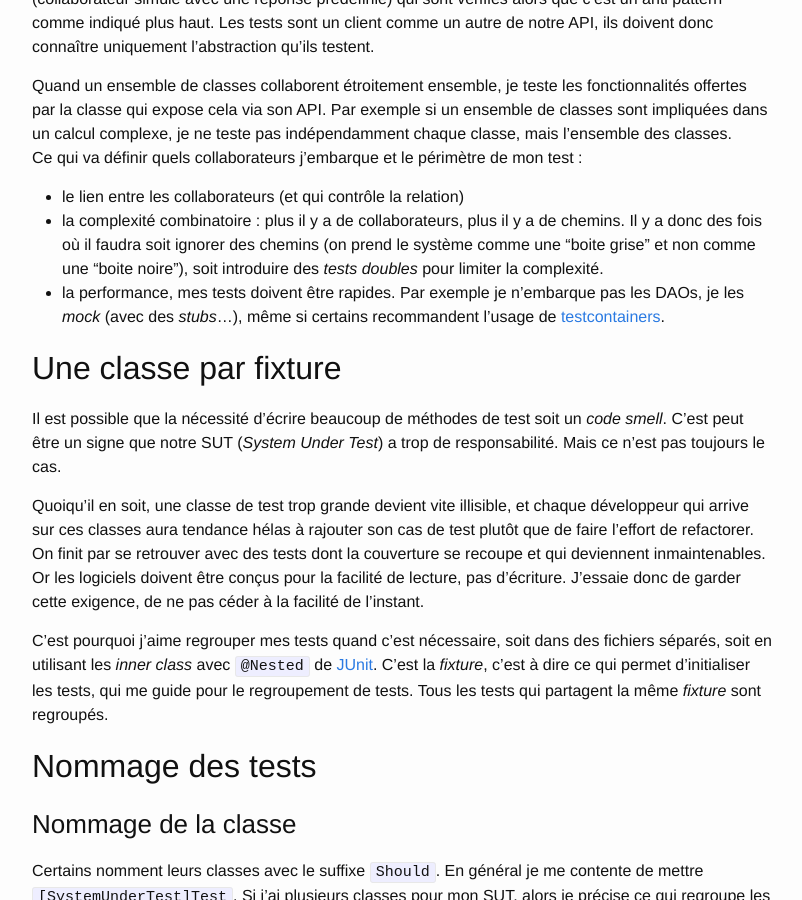
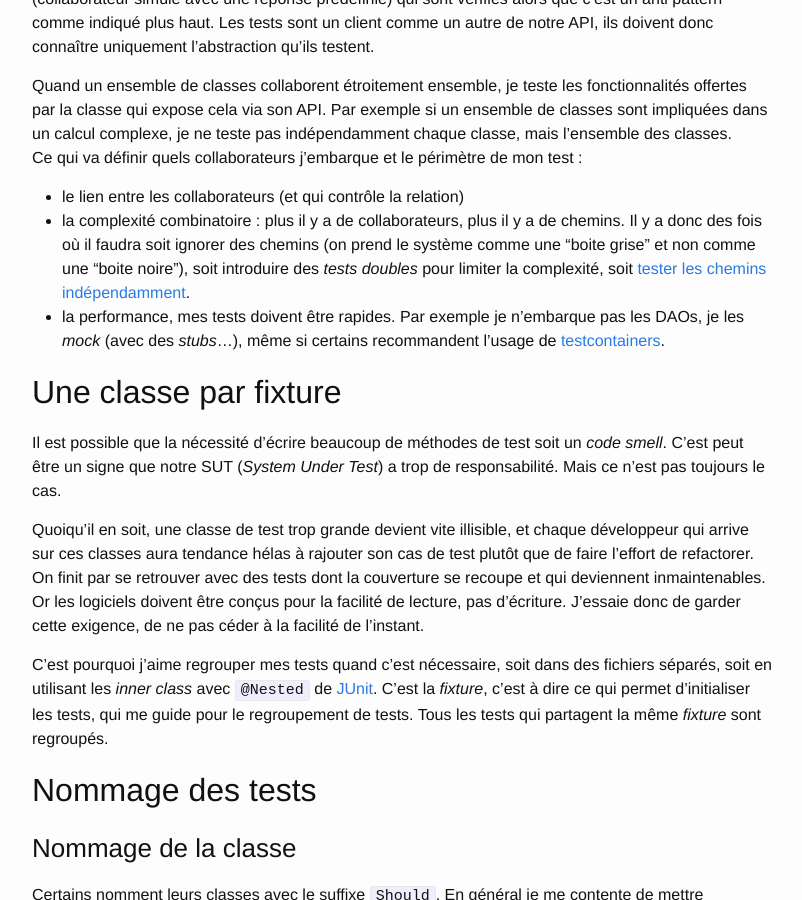
Before and after one commit to fego/fego.github.io, a Jekyll site: the page built from docs/_posts/2021-03-13-Comment j'écris des tests unitaires.markdown, in a window 1280 px wide and 900 px high, scrolled down 1659 px. Shown: the whole window, without its empty margins (238-1040 px from the left). Built offline with Jekyll 4.4.1, drawn with Linux system fonts in a browser that asks for light colours; our own code applies the rules of GitHub Pages for plain Markdown files.

Commit message:
update tests

```diff
--- a/docs/_posts/2021-03-13-Comment j'écris des tests unitaires.markdown
+++ b/docs/_posts/2021-03-13-Comment j'écris des tests unitaires.markdown
@@ -63,7 +63,8 @@ Quand un ensemble de classes collaborent étroitement ensemble, je teste les fon
 Par exemple si un ensemble de classes sont impliquées dans un calcul complexe, je ne teste pas indépendamment chaque classe, mais l'ensemble des classes.
 Ce qui va définir quels collaborateurs j'embarque et le périmètre de mon test :
 * le lien entre les collaborateurs (et qui contrôle la relation)
-* la complexité combinatoire : plus il y a de collaborateurs, plus il y a de chemins. Il y a donc des fois où il faudra soit ignorer des chemins (on prend le système comme une "boite grise" et non comme une "boite noire"), soit introduire des *tests doubles* pour limiter la complexité.
+* la complexité combinatoire : plus il y a de collaborateurs, plus il y a de chemins.
+Il y a donc des fois où il faudra soit ignorer des chemins (on prend le système comme une "boite grise" et non comme une "boite noire"), soit introduire des *tests doubles* pour limiter la complexité, soit [tester les chemins indépendamment](https://www.youtube.com/watch?v=Wf3WXYaMt8E).
 * la performance, mes tests doivent être rapides. Par exemple je n'embarque pas les DAOs, je les *mock* (avec des *stubs*...), même si certains recommandent l'usage de [testcontainers](https://www.testcontainers.org/).
 
 ## Une classe par fixture
```
